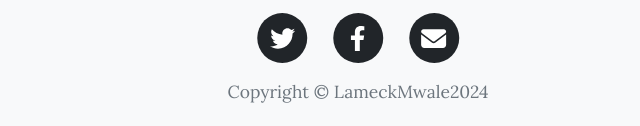
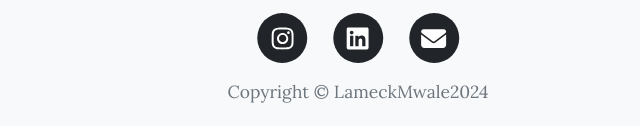
Before and after one commit to lmwale24/Human-Bridge, a plain HTML site: page about.html in a window 1280 px wide. Shown: the part 2823-2949 px from the top of the page, 282-922 px from the left. Drawn offline with nearby package versions, Linux system fonts and the light colour scheme; a script that the page names is missing.

Commit message:
footer fixed

```diff
--- a/about.html
+++ b/about.html
@@ -156,7 +156,8 @@
         <div class="row gx-4 gx-lg-5">
             <div class="col-md-4 mb-3">
                 <h5>About Us</h5>
-                <p>Human Bridge  is an Organisation dedicated to supporting migrant communities through various initiatives and
+                <p>Human Bridge is an Organisation dedicated to supporting migrant communities through various
+                    initiatives and
                     projects.</p>
             </div>
             <div class="col-md-4 mb-3">
@@ -181,7 +182,7 @@
                         <a href="#!">
                             <span class="fa-stack fa-lg">
                                 <i class="fas fa-circle fa-stack-2x"></i>
-                                <i class="fab fa-twitter fa-stack-1x fa-inverse"></i>
+                                <i class="fab fa-instagram fa-stack-1x fa-inverse"></i>
                             </span>
                         </a>
                     </li>
@@ -189,7 +190,7 @@
                         <a href="https://www.linkedin.com/company/human-bridge-org/">
                             <span class="fa-stack fa-lg">
                                 <i class="fas fa-circle fa-stack-2x"></i>
-                                <i class="fab fa-facebook-f fa-stack-1x fa-inverse"></i>
+                                <i class="fab fa-linkedin fa-stack-1x fa-inverse"></i>
                             </span>
                         </a>
                     </li>
@@ -208,7 +209,6 @@
     </div>
 </footer>
 
-
 <!-- Bootstrap core JS-->
 <script src="https://cdn.jsdelivr.net/npm/bootstrap@5.2.3/dist/js/bootstrap.bundle.min.js"></script>
 <!-- Core theme JS-->
```
